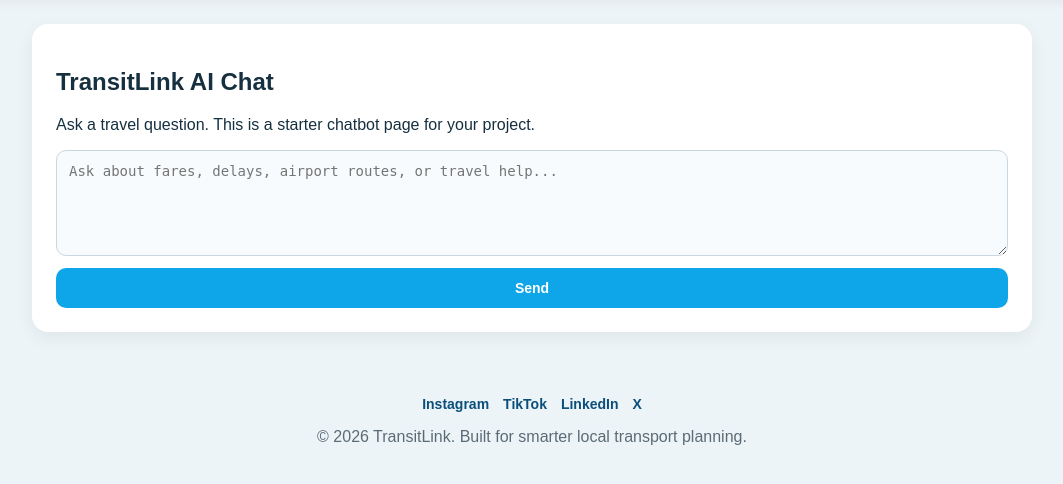
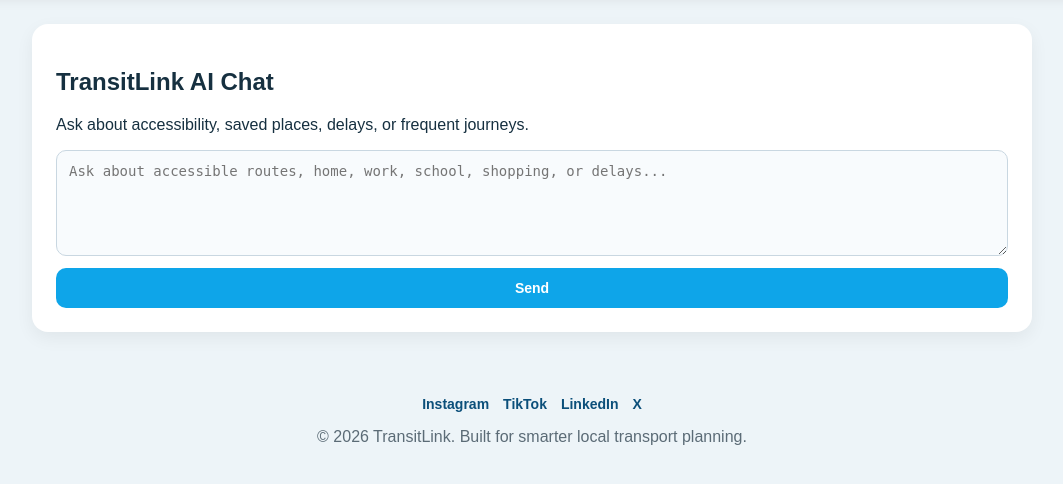
Before and after one commit to MakanakaMawunga/TRANSITLINK, a Python web app: template templates/chatbot.html in a window 1280 px wide. Shown: the part 65-549 px from the top of the page, without its empty margins (108-1171 px from the left). Run offline with Jinja, Linux system fonts and the light colour scheme; the template is opened without the code that fills it, so the values that code supplies are empty.

Commit message:
Update chatbot.html

```diff
--- a/templates/chatbot.html
+++ b/templates/chatbot.html
@@ -3,10 +3,10 @@
 {% block content %}
 <section class="content-card narrow-card">
     <h2>TransitLink AI Chat</h2>
-    <p>Ask a travel question. This is a starter chatbot page for your project.</p>
+    <p>Ask about accessibility, saved places, delays, or frequent journeys.</p>
 
     <form method="POST" class="stacked-form">
-        <textarea name="message" rows="5" placeholder="Ask about fares, delays, airport routes, or travel help...">{{ user_message }}</textarea>
+        <textarea name="message" rows="5" placeholder="Ask about accessible routes, home, work, school, shopping, or delays...">{{ user_message }}</textarea>
         <button type="submit">Send</button>
     </form>
 
```
